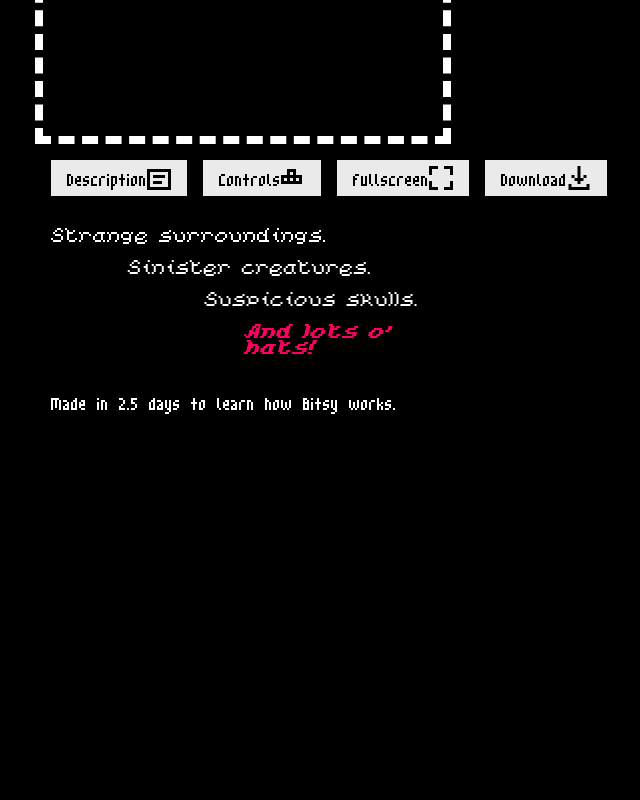
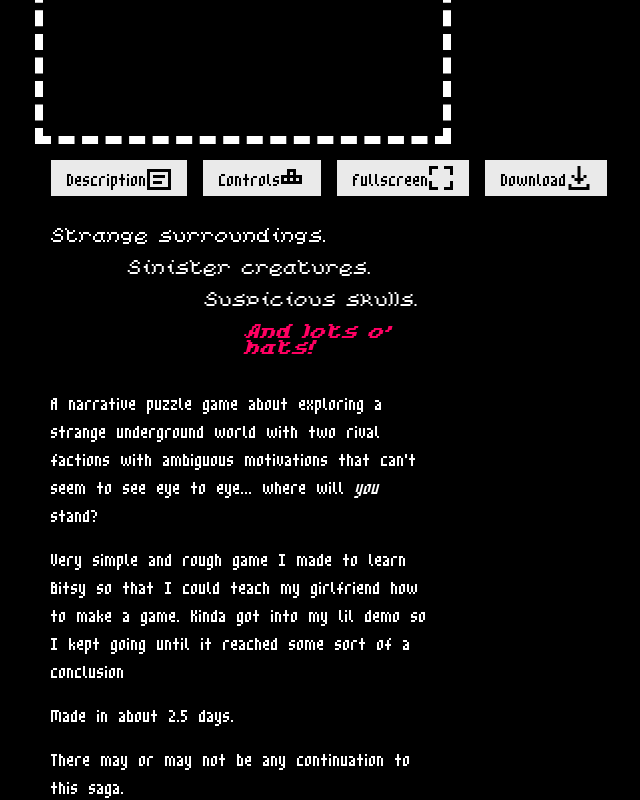
Before and after one commit to SamTF/web-games-library, a SvelteKit app: page /hat-boy in a window 1280 px wide. Shown: the part 368-1168 px from the top of the page, without its empty margins (397-1037 px from the left). Before the commit the page ends 800 px from the top, so only its background shows below. Built offline with nearby package versions, Linux system fonts and the light colour scheme.

Commit message:
Expanded description

```diff
--- a/src/routes/hat-boy/+page.svelte
+++ b/src/routes/hat-boy/+page.svelte
@@ -105,7 +105,12 @@
 
                 <br>
 
-                <p class="sub-font">Made in 2.5 days to learn how Bitsy works.</p>
+                <div class="sub-font">
+                    <p>A narrative puzzle game about exploring a strange underground world with two rival factions with ambiguous motivations that can't seem to see eye to eye... where will <i>you</i> stand?</p>
+                    <p>Very simple and rough game I made to learn Bitsy so that I could teach my girlfriend how to make a game. Kinda got into my lil demo so I kept going until it reached some sort of a conclusion</p>
+                    <p>Made in about 2.5 days. </p>
+                    <p>There may or may not be any continuation to this saga.</p>
+                </div>
             </div>
         {/if}
 
@@ -145,6 +150,8 @@
     .game-container {
         height: 30vw;
         width: 30vw;
+
+        margin-bottom: 40rem;
     }
 
     .game-icon {
```
